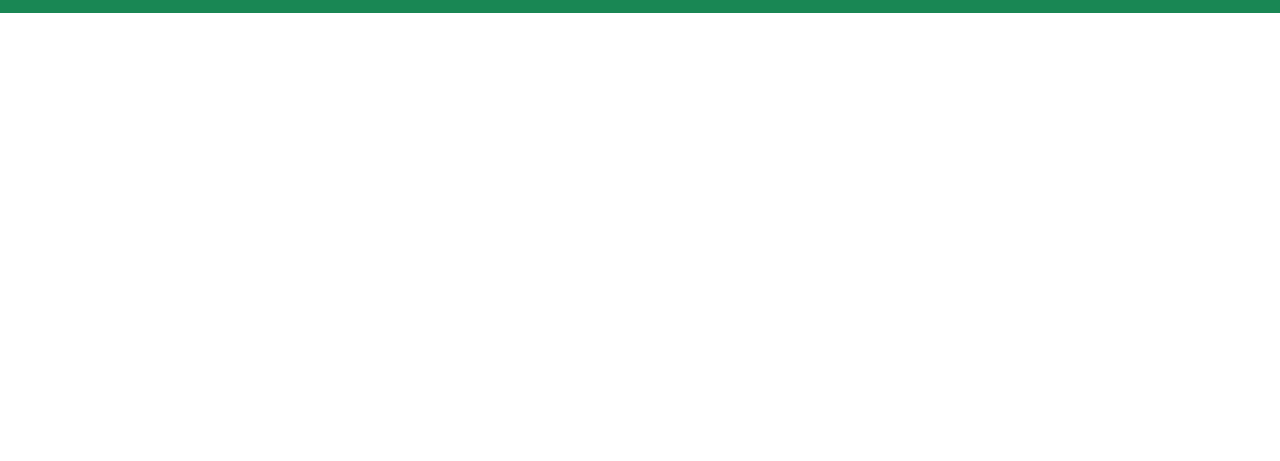
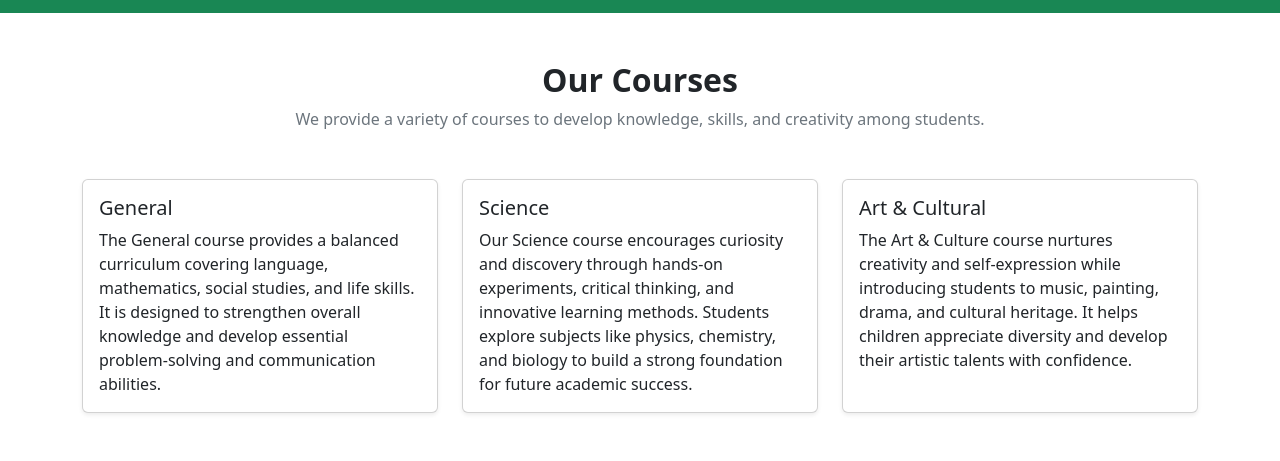
Before and after one commit to ummesayeda/Little-Star-Primary-School, a plain HTML site: page index.html in a window 1280 px wide. Shown: the part 816-1277 px from the top of the page. Before the commit the page ends 829 px from the top, so only its background shows below. Drawn offline with nearby package versions, Linux system fonts and the light colour scheme.

Commit message:
course section added

```diff
--- a/index.html
+++ b/index.html
@@ -97,7 +97,49 @@
       </div>
     </div>
   </section>
+<!----------- Courses Section------- -->
 
+  <section class="py-5">
+    <div class="container">
+      <div class="text-center mb-5">
+        <h2 class="fw-bold">Our Courses</h2>
+        <p class="text-muted">We provide a variety of courses to develop knowledge, skills, and creativity among
+          students.</p>
+      </div>
+
+      <div class="row g-4">
+
+        <!-- Course 1 -->
+        <div class="col-md-4">
+          <div class="card shadow-sm h-100">
+            <div class="card-body">
+              <h5 class="card-title">General</h5>
+              <p class="card-text">The General course provides a balanced curriculum covering language, mathematics, social studies, and life skills. It is designed to strengthen overall knowledge and develop essential problem-solving and communication abilities.</p>
+            </div>
+          </div>
+        </div>
+
+        <!-- Course 2 -->
+        <div class="col-md-4">
+          <div class="card shadow-sm h-100">
+            <div class="card-body">
+              <h5 class="card-title">Science</h5>
+              <p class="card-text">Our Science course encourages curiosity and discovery through hands-on experiments, critical thinking, and innovative learning methods. Students explore subjects like physics, chemistry, and biology to build a strong foundation for future academic success.</p>
+            </div>
+          </div>
+        </div>
+
+        <!-- Course 3 -->
+        <div class="col-md-4">
+          <div class="card shadow-sm h-100">
+            <div class="card-body">
+              <h5 class="card-title">Art & Cultural</h5>
+              <p class="card-text">The Art & Culture course nurtures creativity and self-expression while introducing students to music, painting, drama, and cultural heritage. It helps children appreciate diversity and develop their artistic talents with confidence.
+              </p>
+            </div>
+          </div>
+        </div>
+  </section>
 
     <script src="https://cdn.jsdelivr.net/npm/bootstrap@5.2.3/dist/js/bootstrap.bundle.min.js" integrity="sha384-kenU1KFdBIe4zVF0s0G1M5b4hcpxyD9F7jL+jjXkk+Q2h455rYXK/7HAuoJl+0I4" crossorigin="anonymous"></script>
   </body>
```
